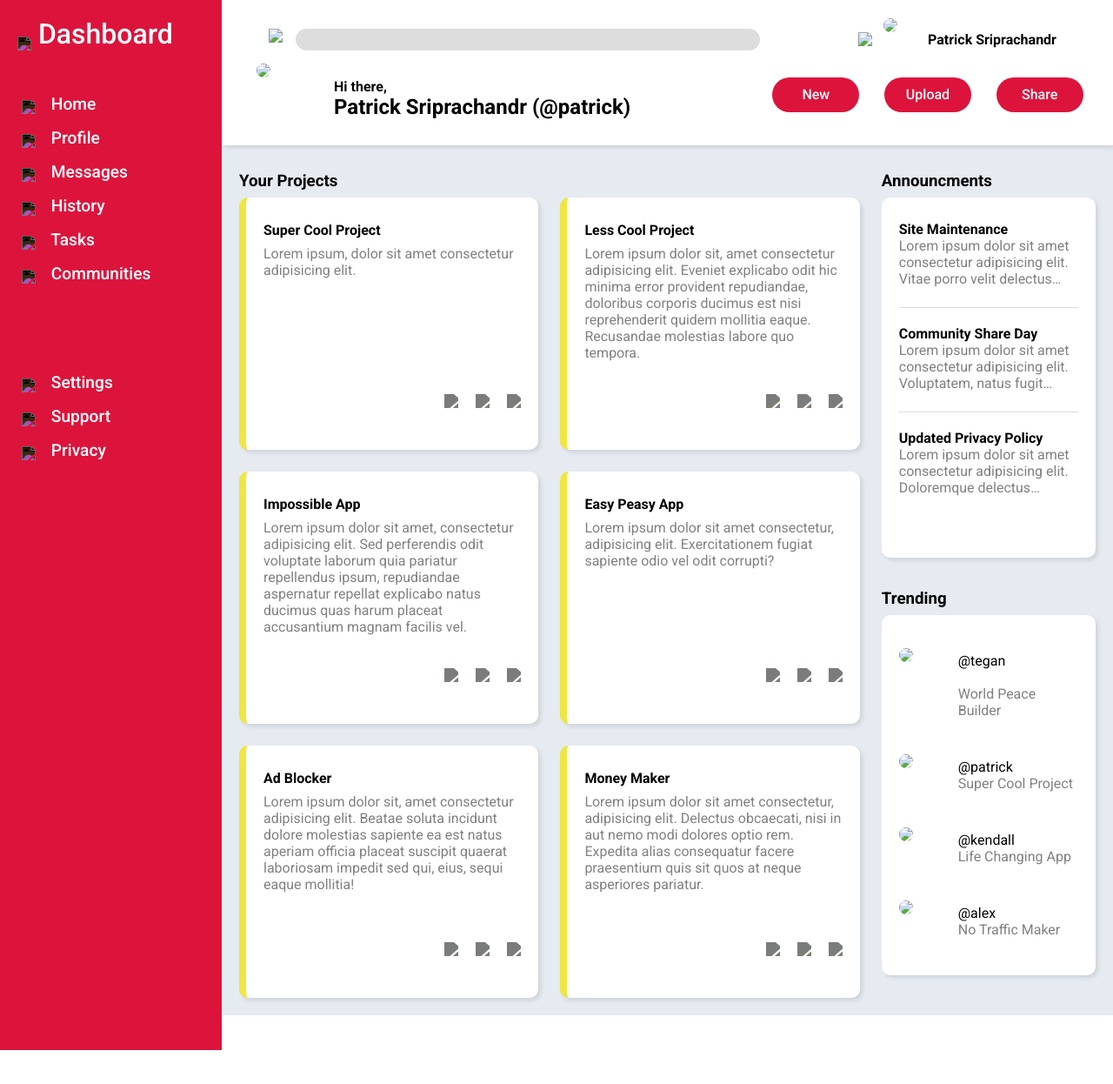
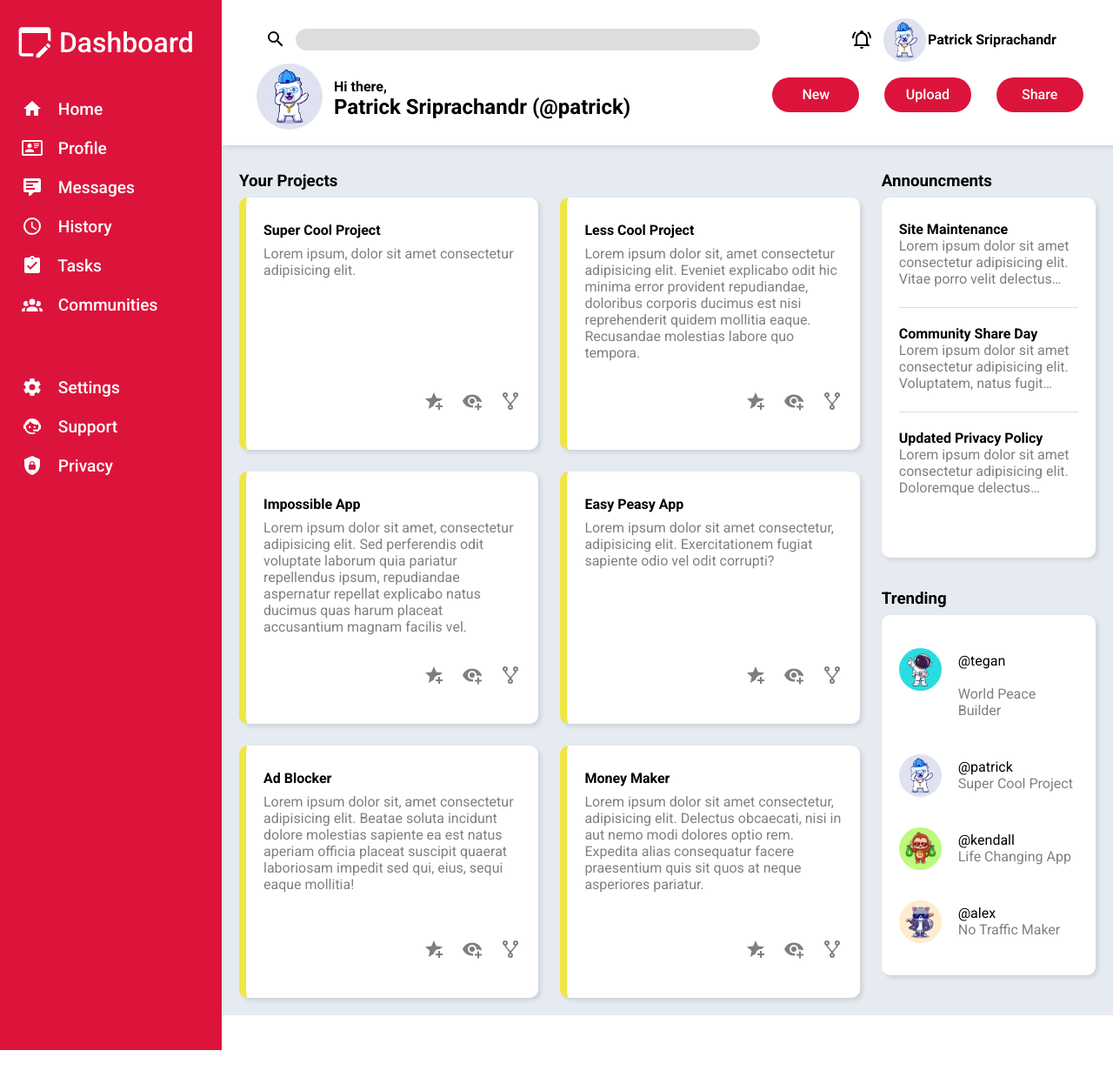
Before and after one commit to psriprac/admin-dashboard, a plain HTML site: page index.html in a window 1280 px wide. Shown: the whole page at 87% size. Drawn offline with Linux system fonts and the light colour scheme; the site is published under a folder, as on GitHub Pages, so addresses that start at the root find nothing.

Commit message:
Update index.html

```diff
--- a/index.html
+++ b/index.html
@@ -17,19 +17,19 @@
     <div class="container">
         <div class="header">
             <div id="search">
-                <img src="/images/magnify.svg">
+                <img src="images/magnify.svg">
                 <input type="text" name="search-bar" id="search-bar">
             </div>
             <div id="banner-mini">
-                <img src="/images/bell-ring-outline.svg" id="notification">
+                <img src="images/bell-ring-outline.svg" id="notification">
                 <div id="pfp">
-                    <img src="/images/coolbear.png">
+                    <img src="images/coolbear.png">
                 </div>
                 <h4>Patrick Sriprachandr</h4>
             </div>
             <div id="banner-large">
                 <div id="large-pfp">
-                    <img src="/images/coolbear.png">
+                    <img src="images/coolbear.png">
                 </div>
                 <h4>Hi there,</h4>
                 <h2>Patrick Sriprachandr (@patrick)</h2>
@@ -48,47 +48,47 @@
         </div>
         <div class="sidebar">
             <div id="title">
-                <img src="/images/application-edit-outline.svg" id="svg-dash">
+                <img src="images/application-edit-outline.svg" id="svg-dash">
                 Dashboard
             </div>
             <div id="side-nav">
                 <ul id="main">
                     <li>
-                        <img src="/images/home.svg" id="svg-icons">
+                        <img src="images/home.svg" id="svg-icons">
                         Home
                     </li>
                     <li>
-                        <img src="/images/card-account-details-outline.svg" id="svg-icons">
+                        <img src="images/card-account-details-outline.svg" id="svg-icons">
                         Profile
                     </li>
                     <li>
-                        <img src="/images/comment-text.svg" id="svg-icons">
+                        <img src="images/comment-text.svg" id="svg-icons">
                         Messages
                     </li>
                     <li>
-                        <img src="/images/clock-outline.svg" id="svg-icons">
+                        <img src="images/clock-outline.svg" id="svg-icons">
                         History
                     </li>
                     <li>
-                        <img src="/images/clipboard-check.svg" id="svg-icons">
+                        <img src="images/clipboard-check.svg" id="svg-icons">
                         Tasks
                     </li>
                     <li>
-                        <img src="/images/account-group.svg" id="svg-icons">
+                        <img src="images/account-group.svg" id="svg-icons">
                         Communities
                     </li>
                 </ul>
                 <ul id="settings">
                     <li>
-                        <img src="/images/cog.svg" id="svg-icons">
+                        <img src="images/cog.svg" id="svg-icons">
                         Settings
                     </li>
                     <li>
-                        <img src="/images/face-agent.svg" id="svg-icons">
+                        <img src="images/face-agent.svg" id="svg-icons">
                         Support
                     </li>
                     <li>
-                        <img src="/images/shield-lock.svg" id="svg-icons">
+                        <img src="images/shield-lock.svg" id="svg-icons">
                         Privacy
                     </li>
                 </ul>
@@ -103,9 +103,9 @@
                         Lorem ipsum, dolor sit amet consectetur adipisicing elit.
                     </p>
                     <div id="card-buttons">
-                        <img src="/images/star-plus.svg" id="card-icons">
-                        <img src="/images/eye-plus.svg" id="card-icons">
-                        <img src="/images/source-fork.svg" id="card-icons">
+                        <img src="images/star-plus.svg" id="card-icons">
+                        <img src="images/eye-plus.svg" id="card-icons">
+                        <img src="images/source-fork.svg" id="card-icons">
                     </div>
                 </div>
                 <div id="main-card">
@@ -114,9 +114,9 @@
                         Lorem ipsum dolor sit, amet consectetur adipisicing elit. Eveniet explicabo odit hic minima error provident repudiandae, doloribus corporis ducimus est nisi reprehenderit quidem mollitia eaque. Recusandae molestias labore quo tempora.
                     </p>
                     <div id="card-buttons">
-                        <img src="/images/star-plus.svg" id="card-icons">
-                        <img src="/images/eye-plus.svg" id="card-icons">
-                        <img src="/images/source-fork.svg" id="card-icons">
+                        <img src="images/star-plus.svg" id="card-icons">
+                        <img src="images/eye-plus.svg" id="card-icons">
+                        <img src="images/source-fork.svg" id="card-icons">
                     </div>
                 </div>
                 <div id="main-card">
@@ -125,9 +125,9 @@
                         Lorem ipsum dolor sit amet, consectetur adipisicing elit. Sed perferendis odit voluptate laborum quia pariatur repellendus ipsum, repudiandae aspernatur repellat explicabo natus ducimus quas harum placeat accusantium magnam facilis vel.
                     </p>
                     <div id="card-buttons">
-                        <img src="/images/star-plus.svg" id="card-icons">
-                        <img src="/images/eye-plus.svg" id="card-icons">
-                        <img src="/images/source-fork.svg" id="card-icons">
+                        <img src="images/star-plus.svg" id="card-icons">
+                        <img src="images/eye-plus.svg" id="card-icons">
+                        <img src="images/source-fork.svg" id="card-icons">
                     </div>
                 </div>
                 <div id="main-card">
@@ -136,9 +136,9 @@
                         Lorem ipsum dolor sit amet consectetur, adipisicing elit. Exercitationem fugiat sapiente odio vel odit corrupti?
                     </p>
                     <div id="card-buttons">
-                        <img src="/images/star-plus.svg" id="card-icons">
-                        <img src="/images/eye-plus.svg" id="card-icons">
-                        <img src="/images/source-fork.svg" id="card-icons">
+                        <img src="images/star-plus.svg" id="card-icons">
+                        <img src="images/eye-plus.svg" id="card-icons">
+                        <img src="images/source-fork.svg" id="card-icons">
                     </div>
                 </div>
                 <div id="main-card">
@@ -147,9 +147,9 @@
                         Lorem ipsum dolor sit, amet consectetur adipisicing elit. Beatae soluta incidunt dolore molestias sapiente ea est natus aperiam officia placeat suscipit quaerat laboriosam impedit sed qui, eius, sequi eaque mollitia!
                     </p>
                     <div id="card-buttons">
-                        <img src="/images/star-plus.svg" id="card-icons">
-                        <img src="/images/eye-plus.svg" id="card-icons">
-                        <img src="/images/source-fork.svg" id="card-icons">
+                        <img src="images/star-plus.svg" id="card-icons">
+                        <img src="images/eye-plus.svg" id="card-icons">
+                        <img src="images/source-fork.svg" id="card-icons">
                     </div>
                 </div>
                 <div id="main-card">
@@ -158,9 +158,9 @@
                         Lorem ipsum dolor sit amet consectetur, adipisicing elit. Delectus obcaecati, nisi in aut nemo modi dolores optio rem. Expedita alias consequatur facere praesentium quis sit quos at neque asperiores pariatur.
                     </p>
                     <div id="card-buttons">
-                        <img src="/images/star-plus.svg" id="card-icons">
-                        <img src="/images/eye-plus.svg" id="card-icons">
-                        <img src="/images/source-fork.svg" id="card-icons">
+                        <img src="images/star-plus.svg" id="card-icons">
+                        <img src="images/eye-plus.svg" id="card-icons">
+                        <img src="images/source-fork.svg" id="card-icons">
                     </div>
                 </div>
             </div>
@@ -187,7 +187,7 @@
                     <div id="side-card">
                         <div id="profile">
                             <div id="pfp">
-                                <img src="/images/astro.jfif">
+                                <img src="images/astro.jfif">
                             </div>
                             <div id="username">
                                 @tegan
@@ -198,7 +198,7 @@
                         </div>
                         <div id="profile">
                             <div id="pfp">
-                                <img src="/images/coolbear.png">
+                                <img src="images/coolbear.png">
                             </div>
                             <div id="username">
                                 @patrick
@@ -209,7 +209,7 @@
                         </div>
                         <div id="profile">
                             <div id="pfp">
-                                <img src="/images/monkeybag.jfif">
+                                <img src="images/monkeybag.jfif">
                             </div>
                             <div id="username">
                                 @kendall
@@ -220,7 +220,7 @@
                         </div>
                         <div id="profile">
                             <div id="pfp">
-                                <img src="/images/badcat.png">
+                                <img src="images/badcat.png">
                             </div>
                             <div id="username">
                                 @alex
```
